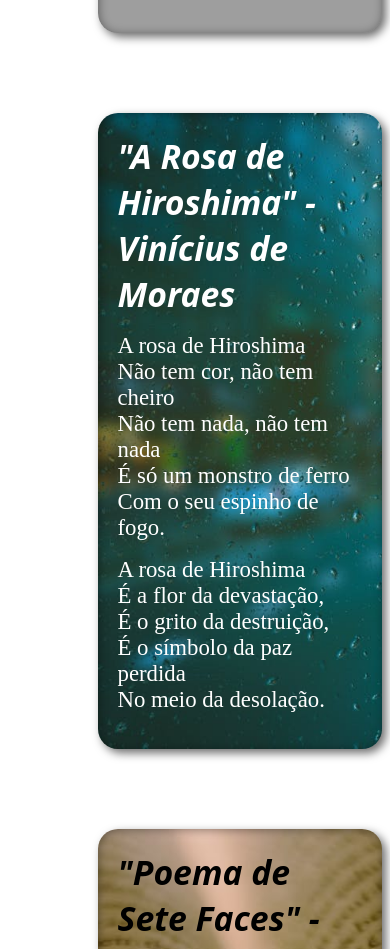
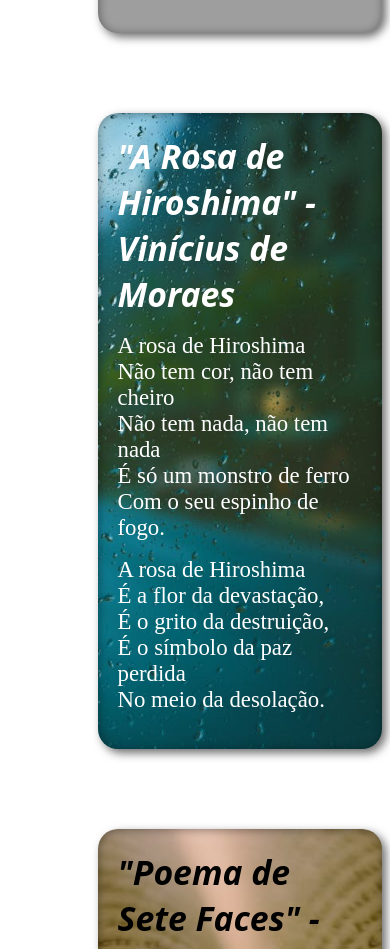
Before and after one commit to DevKakau/poemas, a plain HTML site: page index.html in a window 390 px wide. Shown: the part 1285-2234 px from the top of the page. Drawn offline with Linux system fonts and the light colour scheme; grey boxes are pictures that could not be loaded; a web font is replaced by a local one.

Commit message:
ajuste no css na imagem de fundo do segundo poema

```diff
--- a/style.css
+++ b/style.css
@@ -107,7 +107,7 @@ section:nth-child(odd){
 
 .img2{
     background-image: url(img/pexels-pixabay-531880.jpg);
-    background-position: left;
+
 }
 .img3{
     background-image: url(img/pexels-ravikant-2877338.jpg);
@@ -134,6 +134,10 @@ footer p{
         width: 20%;
     }
 
+    .img2 {
+        background-position: right;
+    }
+
     .container{
         margin-left: 25%;
         margin-right: 2%;
```
